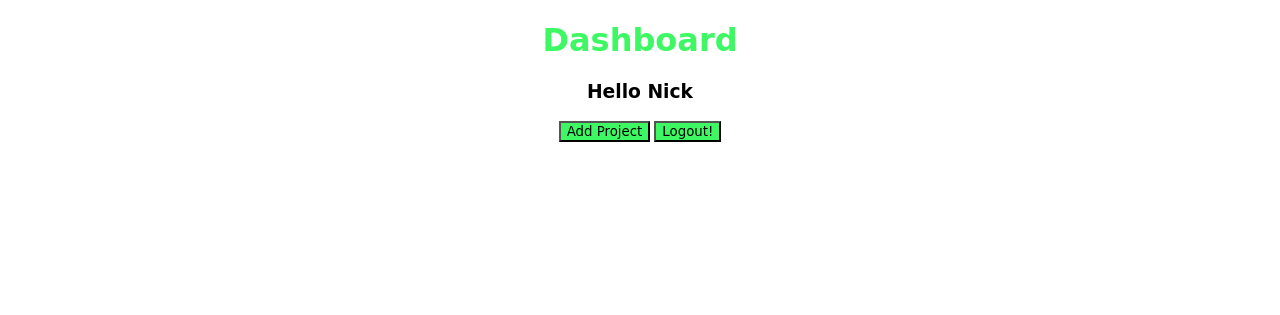
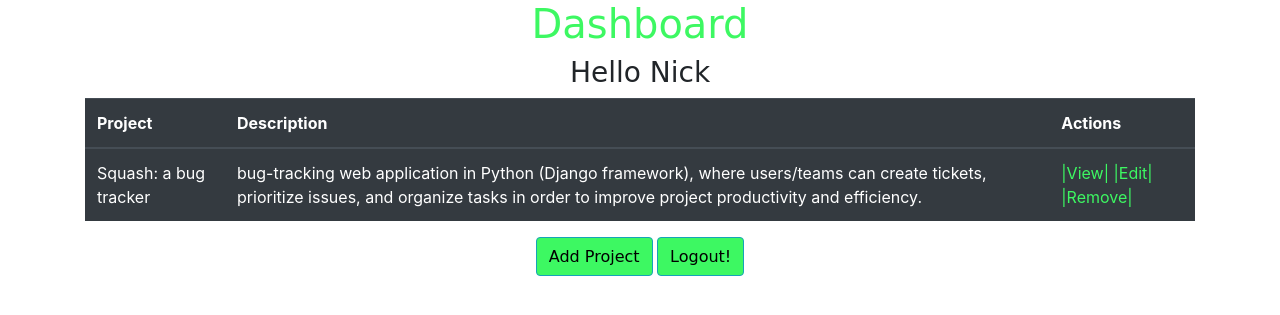
Before and after one commit to Nhujarski/Squash-bug-tracker, a Django app: template bug_app/templates/dashboard.htm in a window 1280 px wide. Shown: the top 315 px of the page. Run offline with Django 3.2, Linux system fonts and the light colour scheme; the template is opened without the code that fills it: values that come from a table or form of the project are taken from there, others are empty; data comes from the database, SQL or seed files in the repository; both versions use the stored data as it was after the commit; some libraries are stand-ins or nearby versions.

Commit message:
added projects to dashboard and functionality to create project

```diff
--- a/bug_app/models.py
+++ b/bug_app/models.py
@@ -72,7 +72,7 @@ class BugManager(models.Manager):
         bug_errors = {}
 
         if len(post_data['bug_name']) < 2:
-            bug_errors['bug_name'] = 'Name must be onger than  2 characters. Please enter a valid name.'
+            bug_errors['bug_name'] = 'Name must be longer than  2 characters. Please enter a valid name.'
         if len(post_data['desc']) < 2:
             bug_errors['desc'] = 'Descritption must be loger than 2 characters. Please enter a valid Description.'
         return bug_errors
--- a/bug_app/templates/dashboard.htm
+++ b/bug_app/templates/dashboard.htm
@@ -6,7 +6,7 @@
         <title>Dashboard</title>
         <meta name="description" content="">
         <meta name="viewport" content="width=device-width, initial-scale=1">
-        <link rel="stylesheet" href="">
+        <link rel="stylesheet" href="https://stackpath.bootstrapcdn.com/bootstrap/4.3.1/css/bootstrap.min.css" integrity="sha384-ggOyR0iXCbMQv3Xipma34MD+dH/1fQ784/j6cY/iJTQUOhcWr7x9JvoRxT2MZw1T" crossorigin="anonymous">
     </head>
     <body>
         <div class="container">
@@ -15,11 +15,32 @@
                 <h3 style="font-family:'Lobster', cursive;"> Hello {{current_user.first_name}}</h3>
             </div>
             <div class="body">
+                <table class="table table-dark">
+                    <thead>
+                       <th scope="col">Project</th>
+                       <th scope="col"> Description</th>
+                       <th scope="col">Actions</th>
+                    </thead>
+                    <tbody>
+                       {% for project in projects %}
+                       <tr>
+                           <td>{{ project.project_name }}</td>
+                           <td>{{ project.project_desc }}</td>
+                           <td><a href="/projects/{{project.id}}" style="color: #3DF862;">|View|</a>
+                            {% if current_user.id == project.user.id %}
+                            <a href="/projects/edit/{{project.id}}" style="color: #3DF862;">|Edit|</a>
+                            <a href="/projects/{{project.id}}/delete" style="color: #3DF862;">|Remove|</a>
+                            {% endif %}
+                        </td>
+                       </tr>
+                       {% endfor %}
 
+                    </tbody>
+                </table>
             </div>
             <!-- end body -->
             <div class="footer" style="text-align: center;">
-                <button class="btn btn-info" style="background-color:#3DF862"><a href="/addproject" style= "color: black; text-decoration: none; font-family:'Lobster', cursive;">Add Project</a></button>
+                <button class="btn btn-info" style="background-color:#3DF862"><a href="/projects/new" style= "color: black; text-decoration: none; font-family:'Lobster', cursive;">Add Project</a></button>
                 <button class="btn btn-info" style="background-color:#3DF862"><a href="/logout" style= "color: black; text-decoration: none; font-family:'Lobster', cursive;">Logout!</a></button>
             </div>
             <!-- end of footer -->
--- a/bug_app/templates/projectinfo.htm
+++ b/bug_app/templates/projectdetails.htm
@@ -11,7 +11,8 @@
     <body>
         <div class="container">
             <div class="header" style="text-align: center;">
-                <h1 style="font-family:'Lobster', cursive; color:#3DF862">Project Name</h1>
+                <h1 style="font-family:'Lobster', cursive; color:#3DF862">{{ project.project_name}}</h1>
+                <p style="font-family:'Lobster', cursive">{{ project.project_desc}}</p>
             </div>
             <div class="body">
                 <table style="margin-left: auto; margin-right:auto; border:2px solid black; padding: 10px; border-collapse: collapse;">
--- a/bug_app/urls.py
+++ b/bug_app/urls.py
@@ -7,4 +7,6 @@ urlpatterns = [
     path('login', views.login),#processes login.
     path('dashboard', views.dashboard),#takes us to the dashboard
     path('logout', views.logout), #logs user out
+    path('projects/new', views.new_project), #renders add project page
+    path('add_project', views.add_project), #adds project to database
 ]
```
Also changed, not shown: bug_app/templates/addproject.htm (added, +36 -0 lines), bug_app/views.py (+35 -1 lines), db.sqlite3.
